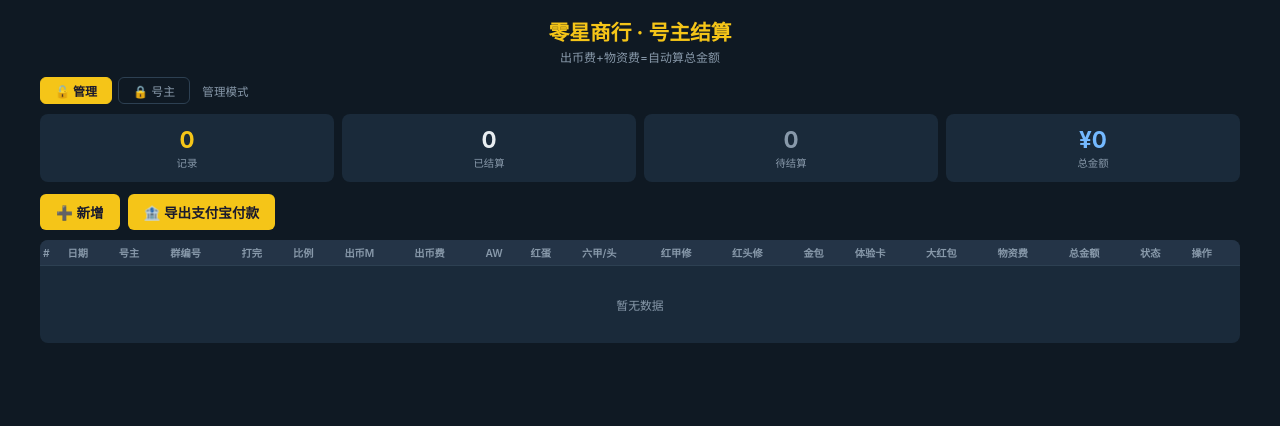
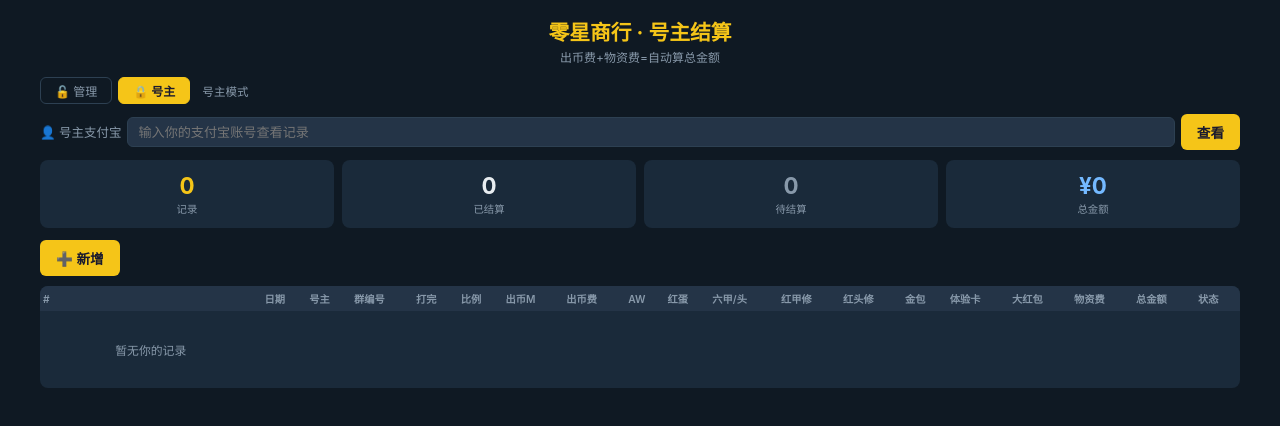
Before and after one commit to zhao-meng-nan/lianxisheng, a plain HTML site: page settle.html in a window 1280 px wide. Drawn offline with Linux system fonts and the light colour scheme.

Commit message:
结算系统默认号主模式

```diff
--- a/settle.html
+++ b/settle.html
@@ -220,6 +220,6 @@ function ex(){
   a.download='号主结算_'+today+'.csv';a.click();
 }
 
-setM('admin');rd();
+setM('owner');rd();
 </script>
 </body></html>
```
